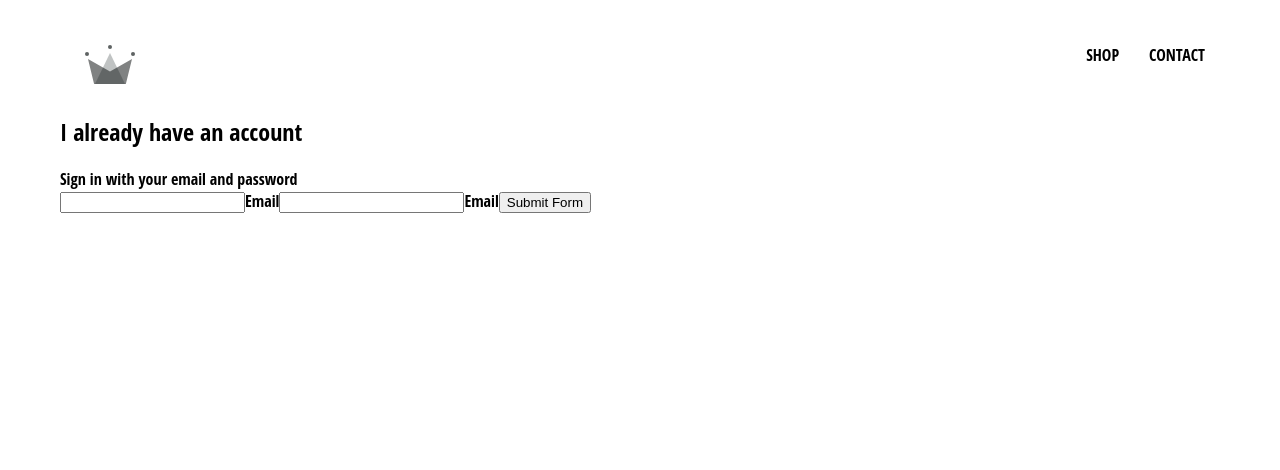
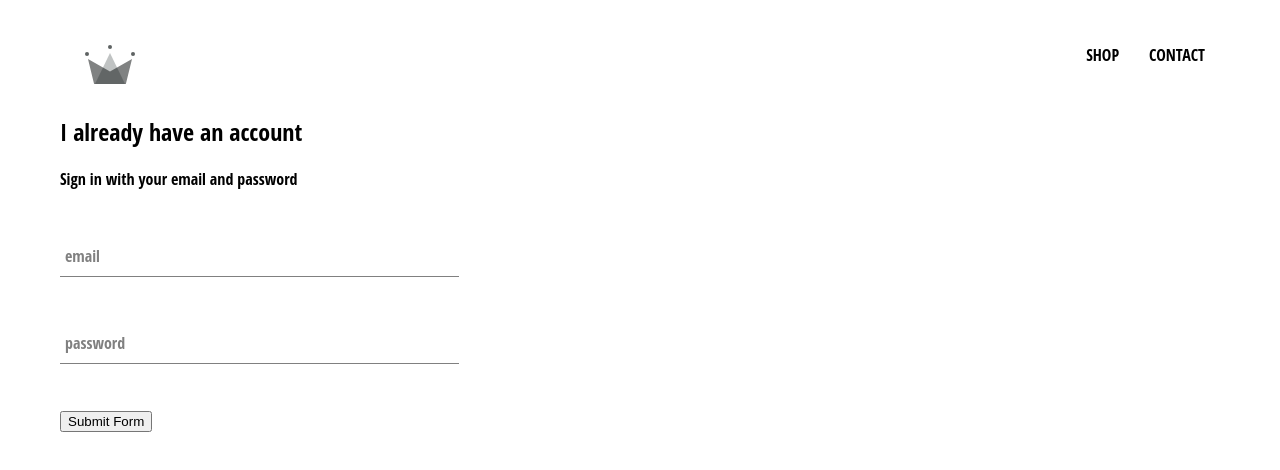
Before and after one commit to Juancho91/dastore, a React (Create React App) app: page /signin in a window 1280 px wide. Shown: the top 470 px of the page. Built offline with nearby package versions, Linux system fonts and the light colour scheme.

Commit message:
styling the form input and also created some sin-in component page

```diff
--- /dev/null
+++ b/src/components/form-input/form-input.component.jsx
@@ -0,0 +1,21 @@
+import React from 'react';
+
+import './form-input.styles.scss';
+
+const FormInput = ({ handleChange, label, ...otherProps }) => (
+    <div className="group">
+        <input className='form-input' onChange={handleChange} {...otherProps} />
+        { label ? (
+            <label
+            className={`${
+                otherProps.value.length ? 'shrink' : ''
+            } form-input-label`}
+            >
+                {label}
+            </label>)
+            : null
+        }
+    </div>
+);
+
+export default FormInput;
--- /dev/null
+++ b/src/components/form-input/form-input.styles.scss
@@ -0,0 +1,54 @@
+$sub-color: grey;
+$main-color: black;
+
+@mixin shrinkLabel {
+  top: -14px;
+  font-size: 12px;
+  color: $main-color;
+}
+
+.group {
+  position: relative;
+  margin: 45px 0;
+
+  .form-input {
+    background: none;
+    background-color: white;
+    color: $sub-color;
+    font-size: 18px;
+    padding: 10px 10px 10px 5px;
+    display: block;
+    width: 100%;
+    border: none;
+    border-radius: 0;
+    border-bottom: 1px solid $sub-color;
+    margin: 25px 0;
+
+    &:focus {
+      outline: none;
+    }
+
+    &:focus ~ .form-input-label {
+      @include shrinkLabel();
+    }
+  }
+
+  input[type='password'] {
+    letter-spacing: 0.3em;
+  }
+
+  .form-input-label {
+    color: $sub-color;
+    font-size: 16px;
+    font-weight: normal;
+    position: absolute;
+    pointer-events: none;
+    left: 5px;
+    top: 10px;
+    transition: 300ms ease all;
+
+    &.shrink {
+      @include shrinkLabel();
+    }
+  }
+}
--- a/src/components/sign-in/sign-in.component.jsx
+++ b/src/components/sign-in/sign-in.component.jsx
@@ -1,4 +1,6 @@
 import React from 'react';
+
+import FormInput from '../form-input/form-input.component';
 
 import './sign-in.styles.scss';
 
@@ -31,16 +33,21 @@
                 <span>Sign in with your email and password</span>
 
                 <form onSubmit={this.handleSubmit}>
-                    <input name='email' type='email' onChange={this.handleChange} value={this.state.email} required />
-                    <label>Email</label>
-                    <input
-                        name='password'
-                        type='password'
-                        value={this.state.email}
-                        onChange={this.handleChange}
-                        required />
-                    <label>Email</label>
-
+                    <FormInput
+                    name='email'
+                    type='email'
+                    handleChange={this.handleChange}
+                    value={this.state.email}
+                    label='email'
+                    required
+                    />
+                    <FormInput
+                    name='password'
+                    type='password'
+                    value={this.state.email}
+                    label='password'
+                    handleChange={this.handleChange}
+                    required />
                     <input type='submit' value='Submit Form' />
                 </form>
             </div>
--- a/src/components/sign-in/sign-in.styles.scss
+++ b/src/components/sign-in/sign-in.styles.scss
@@ -0,0 +1,3 @@
+.sign-in {
+    width: 30vw;
+}
```
Also changed, not shown: 1 other file (tests, documents, lock files or other folders).
